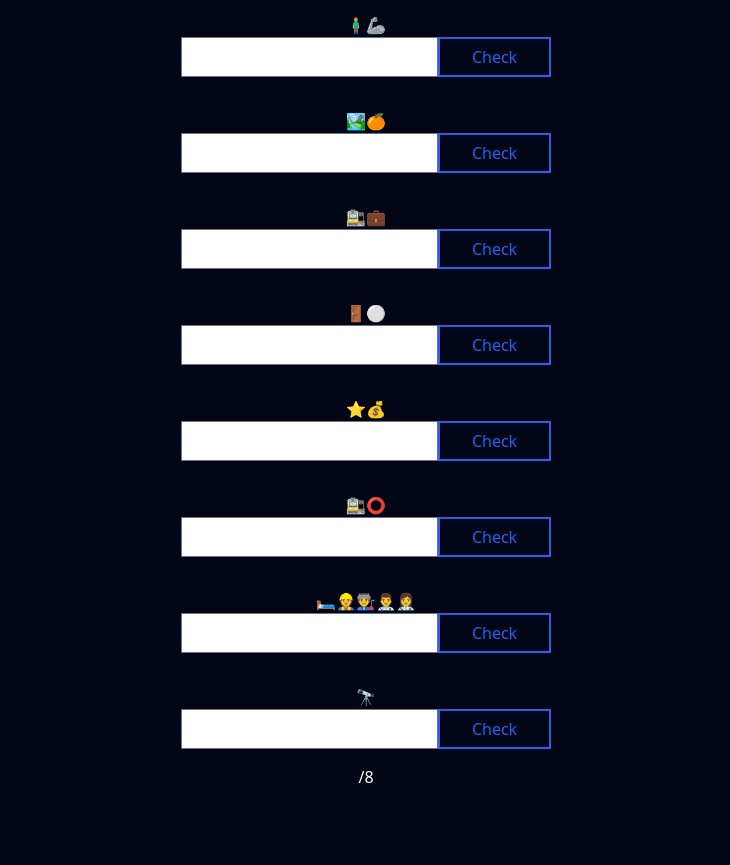
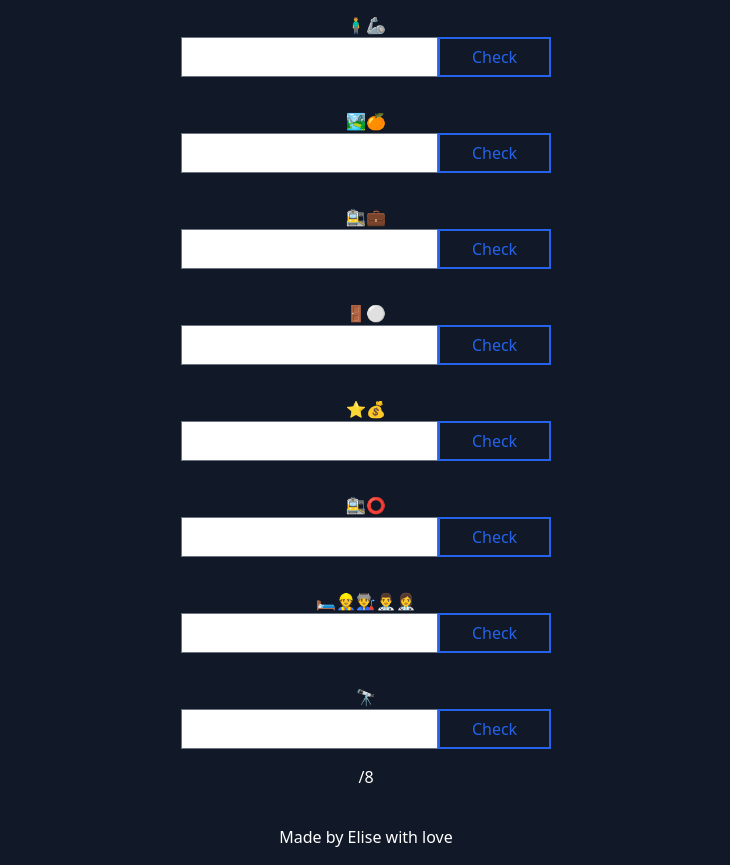
Before and after one commit to EliseLei/Quiz, a website: page index.html in a window 1280 px wide. Shown: the part 83-948 px from the top of the page, without its empty margins (274-1004 px from the left). Before the commit the page ends 892 px from the top, so only its background shows below. Drawn offline with nearby package versions, Linux system fonts and the light colour scheme.

Commit message:
added a footer

```diff
--- a/index.html
+++ b/index.html
@@ -20,6 +20,10 @@
   </div>
 
   <div id="messageBingo" class="bg-green-700 hidden absolute w-full h-auto left-0 top-1/2 p-5">YEAHH GOOD JOB</div>
+
+  <footer class="p-4 text-center">
+    Made by Elise with love
+  </footer>
 </body>
 
 <script type="application/json" id="questionsData">
--- a/style/style.css
+++ b/style/style.css
@@ -6,7 +6,7 @@
 /*  npx tailwindcss build ./style/style.css -o output.css */
 
 body  {
-    @apply bg-slate-950 text-white text-center relative;
+    @apply bg-gray-900 text-white text-center relative;
 }
 
 h1 {
```
Also changed, not shown: output.css.
